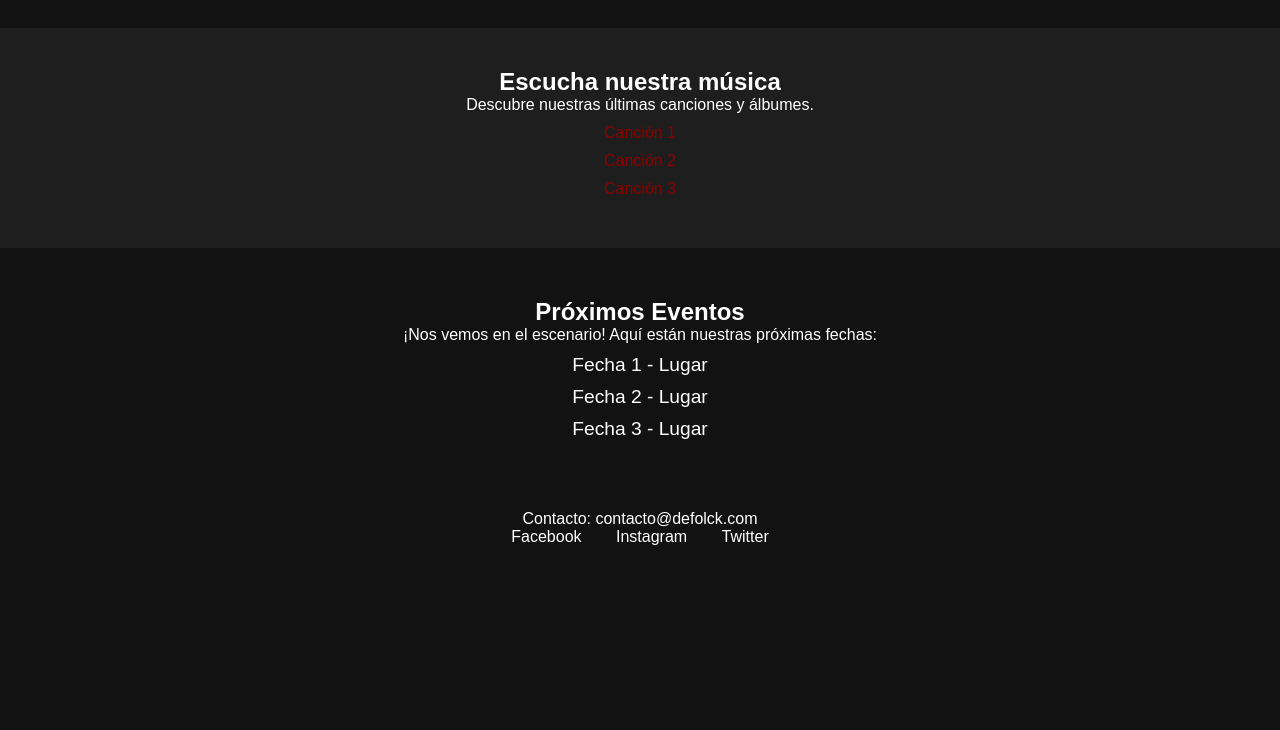
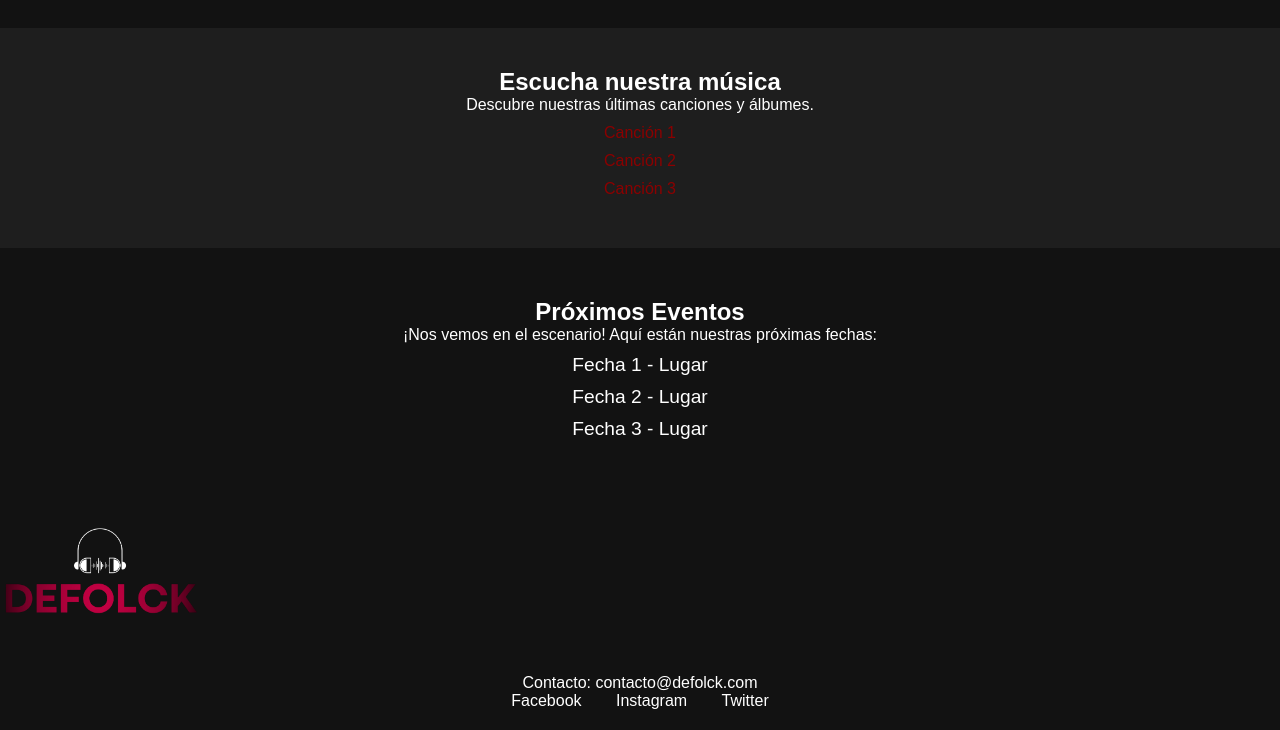
Before and after one commit to carlos09s/defolck-website, a plain HTML site: page index.html in a window 1280 px wide. Shown: the part 313-1043 px from the top of the page. Before the commit the page ends 879 px from the top, so only its background shows below. Drawn offline with Linux system fonts and the light colour scheme.

Commit message:
Update index.html

```diff
--- a/index.html
+++ b/index.html
@@ -61,7 +61,7 @@
             <li>Fecha 3 - Lugar</li>
         </ul>
     </section>
-
+<img src="Logoblanco.png" alt="Logo de DEFOLCK" width="200">
     <!-- Footer -->
     <footer id="contact">
         <p>Contacto: contacto@defolck.com</p>
```
